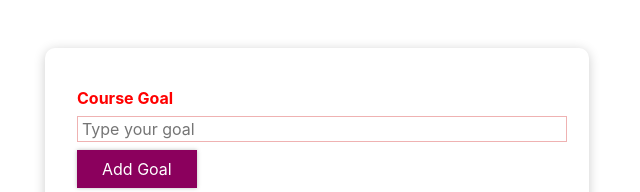
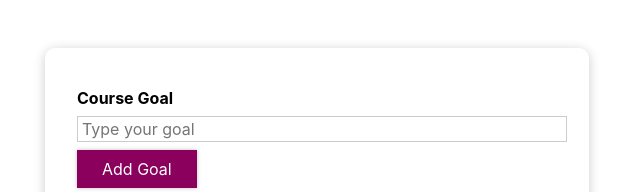
Before and after one commit to gabatk/Simple-goal-planner, a React (Create React App) app: page / in a window 1280 px wide. Shown: the top 192 px of the page, without its empty margins (323-963 px from the left). Built offline with nearby package versions, Linux system fonts and the light colour scheme.

Commit message:
Dynamically added classes and styles.

```diff
--- a/src/components/GoalForm.css
+++ b/src/components/GoalForm.css
@@ -25,7 +25,7 @@
 
 .form-control.invalid input {
     border-color: red;
-    border-color: rgb(239, 178, 178);
+    background-color: rgb(241, 188, 188);
 }
 
 .form-control.invalid label {
--- a/src/components/GoalForm.js
+++ b/src/components/GoalForm.js
@@ -24,11 +24,8 @@ const GoalForm = props => {
 
 	return (
 		<form>
-			<div className='form-control invalid'>
-				<label
-					className='form-control__label'>
-					Course Goal
-				</label>
+			<div className={`form-control ${!isValid ? 'invalid' : ''}`}>
+				<label className='form-control__label'>Course Goal</label>
 				<input
 					className='form-control__input'
 					type={'text'}
```
